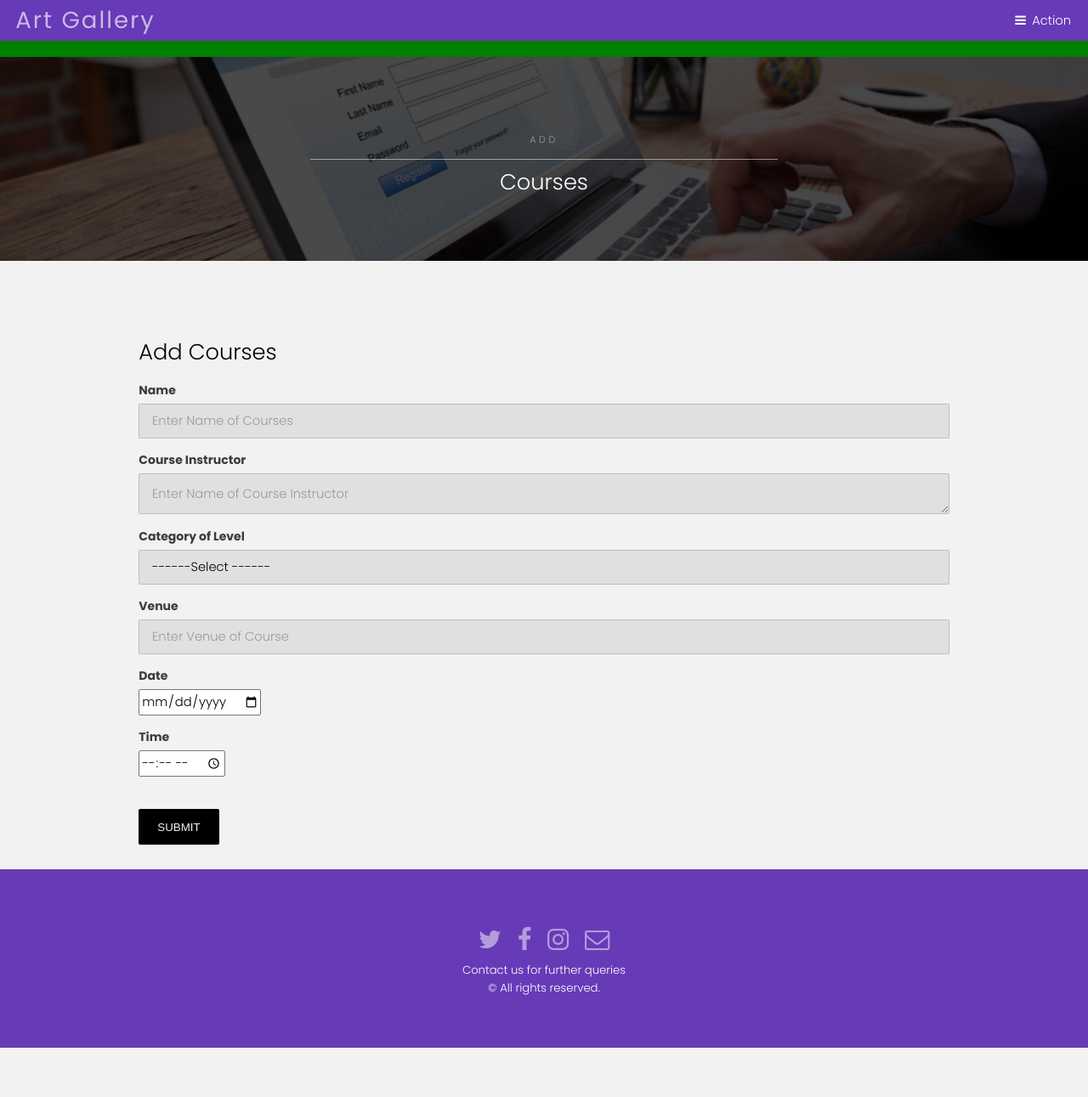
After one commit to SH-KHAN-SIFAT/software_lab_project_3D_Art_Gallery, a PHP site: page /3D/seller/add_course.php in a window 1280 px wide. The commit adds this page. Shown: the whole page at 85% size. Run offline with PHP 8.4, Linux system fonts and the light colour scheme; the visitor is signed in with stand-in values (Sample User, id 1).

Commit message:
Add files via upload

```diff
--- /dev/null
+++ b/seller/add_course.php
@@ -0,0 +1,81 @@
+<?php include("header/header.php");?>
+<!--this is form for add product -->
+<section id="One" class="wrapper style3">
+   <div class="inner">
+      <header class="align-center">
+         <p>ADD</p>
+         <h2>Courses</h2>
+      </header>
+   </div>
+</section>
+
+<section id="two" class="wrapper style2">
+   <div class="content" style="overflow-x:auto">
+      <div class="back-img back-img1">
+         <div class="container divform">
+            <h2>Add Courses</h2>
+            <form action="" method="post" name="f1" enctype="multipart/form-data">
+               <div class="form-group">
+                  <label for="artnm">Name</label>
+                  <input type="text" class="form-control" id="artnm" name="a1" placeholder="Enter Name of Courses " required>
+               </div>
+               <div class="form-group">
+                  <label for="artnm">Course Instructor</label>
+                  <textarea rows="1" type="text" class="form-control" id="course" name="a2" placeholder="Enter Name of Course Instructor " required></textarea>
+               </div>
+               <div class="form-group">
+                  <label for="sel1">Category of Level</label>
+                  <select class="form-control" id="sel1" name="a3" required>
+                     <option value="">------Select ------</option>
+                     <option value="Beginner">
+                        Beginner
+                     </option>
+                     <option value="Intermediate">
+                        Intermediate
+                     </option>
+                     <option value="Advanced">
+                        Advanced
+                     </option>
+                  </select>
+               </div>
+               <div class="form-group">
+                  <label for="pr">Venue</label>
+                  <input type="text" class="form-control" id="pr" name="a4" placeholder="Enter Venue of Course " required>
+               </div>
+               <div class="form-group">
+                  <label for="dis">Date</label>
+                  <input type="date" class="form-control" id="dis" name="a5" placeholder="Enter Starting Date of Courses " required>
+               </div>
+               <div class="form-group">
+                  <label for="dis">Time</label>
+                  <input type="time" class="form-control" id="dis" name="a6" placeholder="Enter Time of Courses " required>
+               </div>
+               <br/>
+               <button type="submit" class="btn btn-primary" name="sub">Submit</button>
+            </form>
+         </div>
+      </div>
+      <?php include( "../footer/footer.php" );?>
+      <?php
+         if ( isset( $_POST[ 'sub' ] ) ){
+         	$a11=$_POST['a1'];
+         	$a12=$_POST['a2'];
+         	$a13=$_POST['a3'];
+         	$a14=$_POST['a4'];
+         	$a15=$_POST['a5'];
+             $a16=$_POST['a6'];
+
+
+         	$sql = "INSERT INTO courses_info (course_name, course_instructor, course_level, venue, starting_date, timing) VALUES ('$a11', '$a12', '$a13', '$a14', '$a15', '$a16',)"; // this is an insert query  for add product
+         	if (mysqli_query($con, $sql)) {
+             echo "<script>alert('Your Course has been added!');
+         	window.location.assign('add_course.php')
+         	</script>";
+         } else {
+             echo "Error: " . $sql . "<br>" . mysqli_error($con);
+         }
+         }
+         mysqli_close($con);
+         	?>
+   </div>
+</section>
--- a/seller/header/header.php
+++ b/seller/header/header.php
@@ -45,10 +45,13 @@ $a=$_SESSION["sellerid"];
 			<nav id="menu">
 				<ul class="links">
 					<li><a href="index.php">Home</a></li>
+					<li><a href="view_booking_detail.php">View Bookings Details </a></li>
+					<li><a href="view_payment_detail.php">View Payments Details </a></li>
+					<li><a href="add_product.php">Add Arts</a></li>
+					<li><a href="upload_exhibition_art.html">Add Exhibition Arts</a></li>
+					<li><a href="http://localhost/3D ART GALLERY/vr_art/">Exhibition</a></li>
 					<li><a href="add_course.php">Add Course</a></li>
 					<li><a href="manage_feedback.php">Manage Feedbacks</a></li>
-					<li><a href="view_payment_detail.php">View Payments Details </a></li>
-					<li><a href="add_product.php">Add Arts</a></li>
 					<li><a class="a button special" href="seller_logout.php?id=<?php echo $a;?>">Log Out</a></li>
 				</ul>
 			</nav>
```
Also changed, not shown: seller/upload.php (added, +114 -0 lines), seller/view_booking_detail.php (added, +52 -0 lines), seller/style.css (line endings or trailing spaces).
